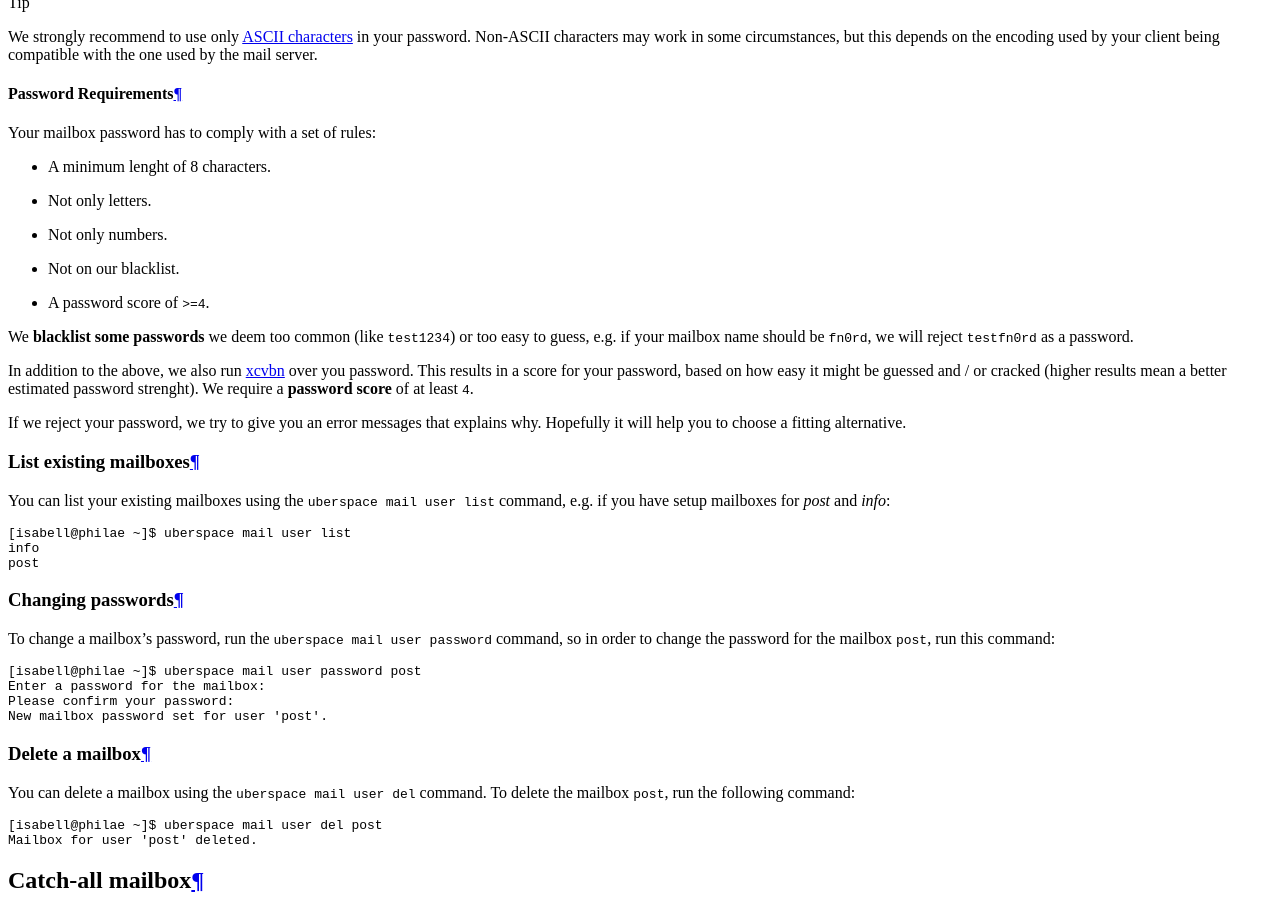
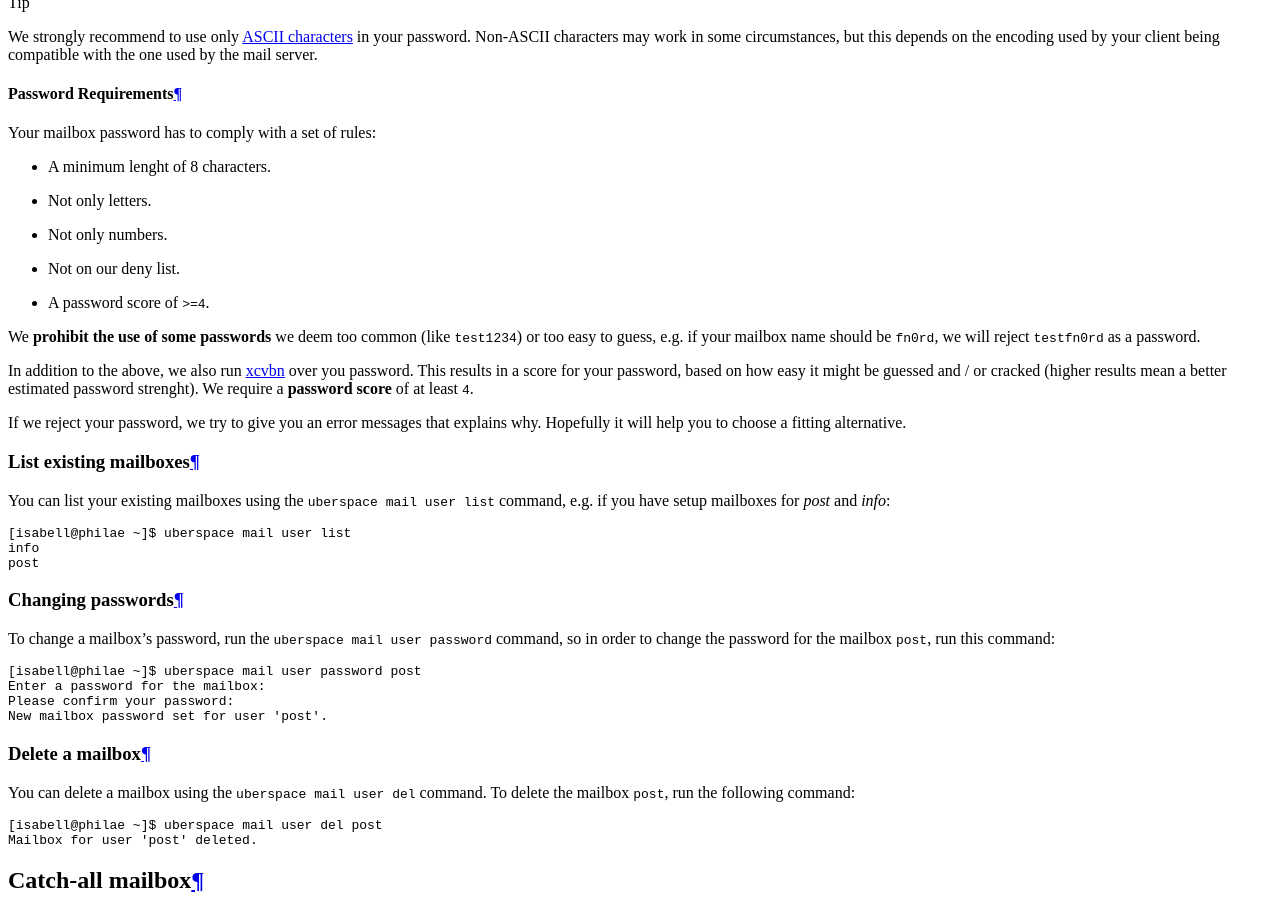
Before and after one commit to Uberspace/manual, a Sphinx documentation site: the page built from source/mail-mailboxes.rst, in a window 1280 px wide and 900 px high, scrolled down 2291 px. Built offline with Sphinx 7.4.7 and the Read the Docs theme 2.0.0, drawn with Linux system fonts in a browser that asks for light colours; pages that are not in the unit, such as notebooks, are missing from menus.

Commit message:
replaced term "blacklist"
Following many other projects and companies, I suggest using words like "allow list" and "deny list" over "white-" and "blacklist". (see e.g. https://www.heise.de/news/Nichtrassistische-Sprache-Abschied-von-Blacklist-und-Whitelist-4784291.html)

```diff
--- a/source/mail-mailboxes.rst
+++ b/source/mail-mailboxes.rst
@@ -46,10 +46,10 @@ Your mailbox password has to comply with a set of rules:
 - A minimum lenght of 8 characters.
 - Not only letters.
 - Not only numbers.
-- Not on our blacklist.
+- Not on our deny list.
 - A password score of ``>=4``.
 
-We **blacklist some passwords** we deem too common (like ``test1234``) or too easy to guess, e.g. if your mailbox name should be ``fn0rd``, we will reject ``testfn0rd`` as a password.
+We **prohibit the use of some passwords** we deem too common (like ``test1234``) or too easy to guess, e.g. if your mailbox name should be ``fn0rd``, we will reject ``testfn0rd`` as a password.
 
 In addition to the above, we also run `xcvbn <https://github.com/dwolfhub/zxcvbn-python>`_ over you password. This results in a score for your password, based on how easy it might be guessed and / or cracked (higher results mean a better estimated password strenght). We require a **password score** of at least ``4``.
 
```
